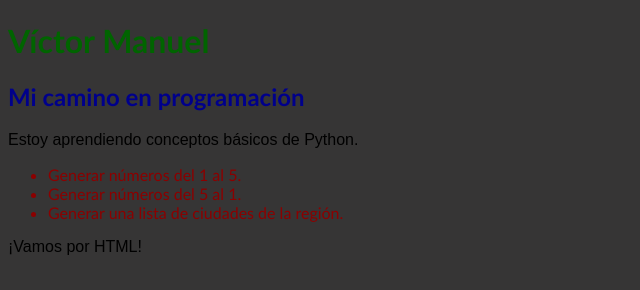
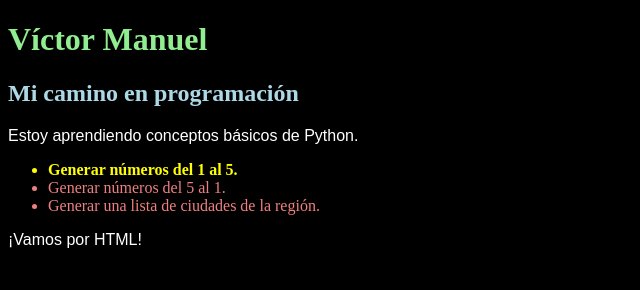
Before and after one commit to vmpe19832023-sketch/Fundamentos-Python, a plain HTML site: page index.html in a window 1280 px wide. Shown: the whole page, without its empty margins (0-640 px from the left). Drawn offline with Linux system fonts and the light colour scheme.

Commit message:
Python desde cero

```diff
--- a/index.html
+++ b/index.html
@@ -6,28 +6,33 @@
     <style>
         p {
             font-family: Arial, sans-serif;
+            color: white;
         }
         h1 {
-            color: darkgreen;
+            color: lightgreen;
         }
-        h2{
-            color: darkblue;
+        h2 {
+            color: lightblue;
         }
         li {
-            color: darkred;
+            color: lightcoral;
         }
         body{
-            font-family: calibri, sans-serif;
-            background-color: #363535;
+            font-family: times new roman, sans-serif;
+            background-color: black;
+        }
+        .destacado {
+            font-weight: bold;
+            color: yellow;
         }
     </style>
 </head>
 <body>
     <h1>Víctor Manuel</h1>
     <h2>Mi camino en programación</h2>
-    <p>Estoy aprendiendo conceptos básicos de Python. </p>
+    <p>Estoy aprendiendo conceptos básicos de Python.</p>
     <ul>
-        <li>Generar números del 1 al 5.</li>
+        <li class="destacado">Generar números del 1 al 5.</li>
         <li>Generar números del 5 al 1.</li>
         <li>Generar una lista de ciudades de la región.</li>
     </ul>
```
